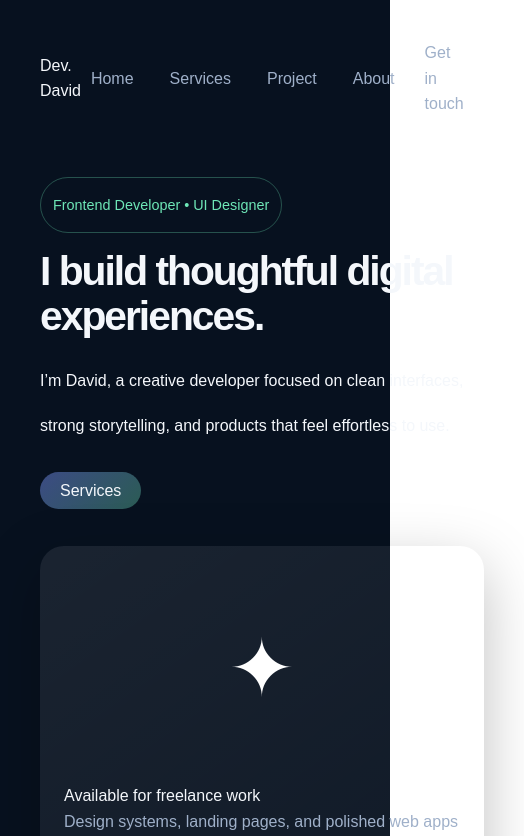
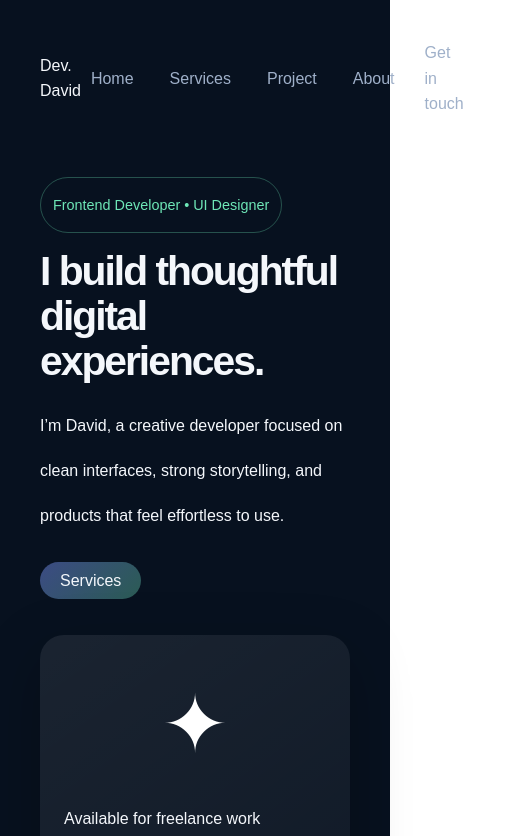
Before and after one commit to Lekan101/landingPage, a Next.js app: page / in a window 390 px wide. Shown: the top 836 px of the page, 524 px wide, since content can reach past the window. Built offline with nearby package versions, Linux system fonts and the light colour scheme.

Commit message:
Update page.module.css

```diff
--- a/app/page.module.css
+++ b/app/page.module.css
@@ -9,7 +9,7 @@
 }
 
 .main {
-    display: grid;
+    /* display: grid; */
     background-color: var(--primary-color);
     color: var(--secondary-color);
     /* padding: 20px 40px; */
@@ -158,7 +158,7 @@
     text-align: center;
 }
 
-.stat:hover {
+.stat:hover{
     transform: translateY(-3);
 }
 
@@ -189,7 +189,7 @@
     padding: 20px 40px;
 }
 
-.card:hover {
+.card:hover{
     transform: translateY(-5);
 }
 
@@ -238,7 +238,7 @@
     border-radius: 16px;
 }
 
-.cardProject:hover {
+.cardProject:hover{
     transform: translateY(-5);
 }
 
@@ -308,11 +308,6 @@
 
 @media (max-width: 640px) {
 
-    .main {
-        background-color: var(--primary-color);
-    }
-
-
     .mainContent,
     .gridAboutGrid,
     .gridProjectsGrid,
@@ -321,7 +316,7 @@
         grid-template-columns: 1fr;
     }
 
-    .content {
+    .content{
         line-height: 2.8;
     }
 
@@ -334,7 +329,7 @@
     }
 
     .orbit,
-    .circle {
+    .circle{
         display: none;
     }
 }
```
